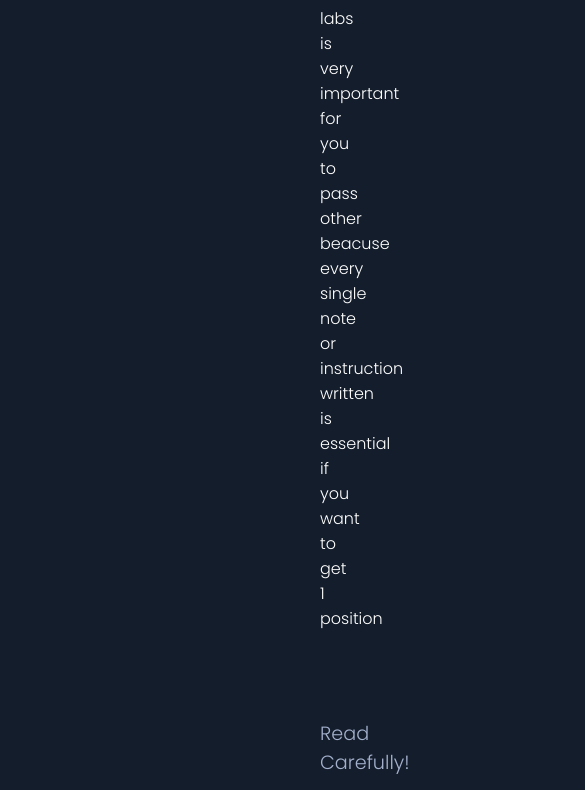
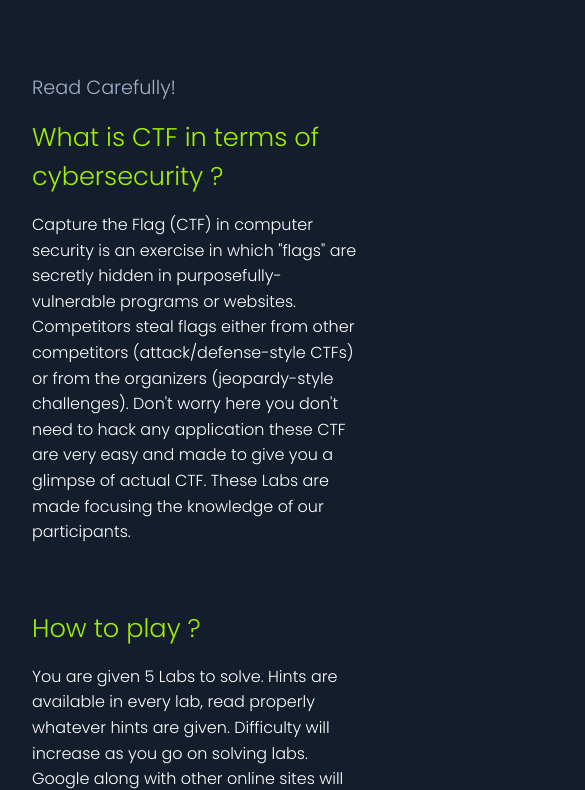
Before and after one commit to RandomPOST12/lab1, a plain HTML site: page index.html in a window 390 px wide. Shown: the part 323-1113 px from the top of the page, 585 px wide, since content can reach past the window. Drawn offline with Linux system fonts and the light colour scheme.

Commit message:
made responsive

```diff
--- a/style.css
+++ b/style.css
@@ -73,3 +73,13 @@ img{
 .congrats{
     color: rgb(238, 19, 154);
 }
+
+
+@media only screen and (max-width: 650px) {
+
+
+    .container{
+        padding: 5rem 2rem;
+    }
+
+}
```
